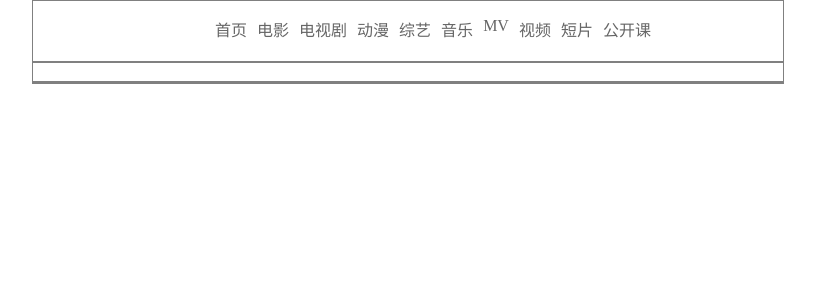
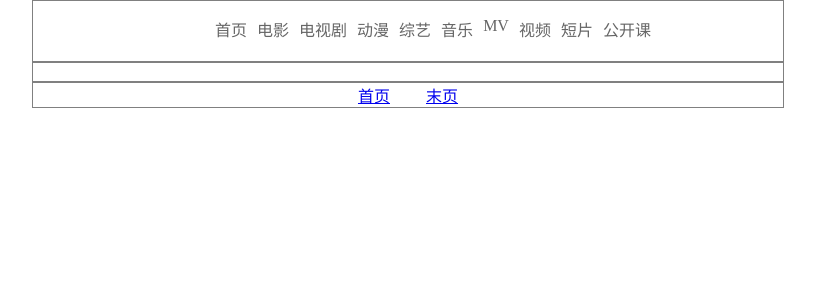
Before and after one commit to kimchol0/PythonWEB, a Django app: page /movie/ in a window 1280 px wide. Shown: the top 300 px of the page, without its empty margins (232-1047 px from the left). Run offline with Django 3.2, Linux system fonts and the light colour scheme; data comes from the database, SQL or seed files in the repository.

Commit message:
增加首页和末页按钮

```diff
--- a/templates/index01.html
+++ b/templates/index01.html
@@ -95,6 +95,7 @@
     </ul>
 </div>
 <div>
+    <a href="/movie/index/?num=1">首页</a>&emsp;
     {% if perpage_data.has_previous %}
     <a href="/movie/index/?num={{ perpage_data.previous_page_number }}">上一页</a>
     {% endif %}
@@ -109,6 +110,7 @@
     {% if perpage_data.has_next %}
     <a href="/movie/index/?num={{ perpage_data.next_page_number }}">下一页</a>
     {% endif %}
+    &emsp;<a href="/movie/index/?num={{ pager.num_pages }}">末页</a>
 </div>
 </body>
 </html>
```
